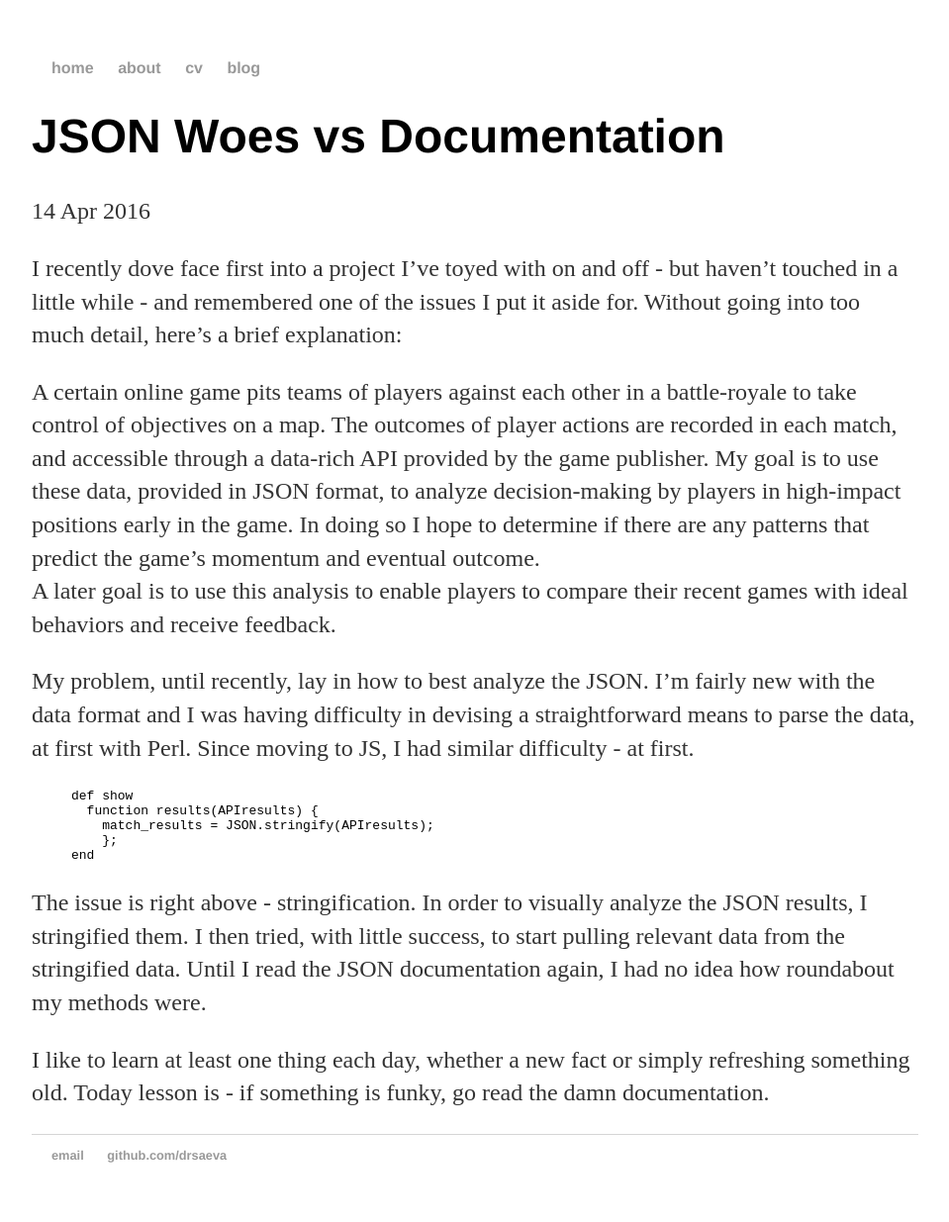
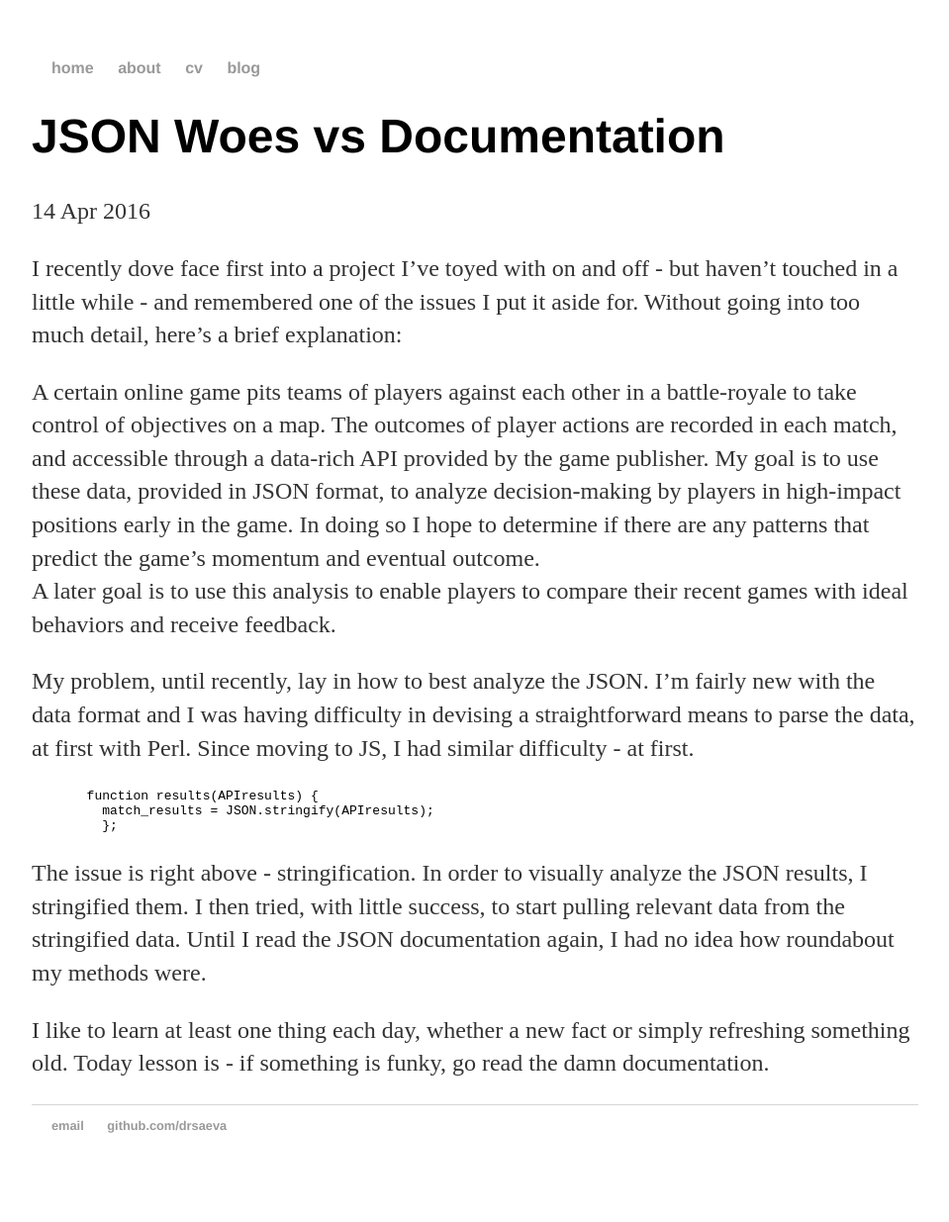
Before and after one commit to drsaeva/drsaeva.github.io, a Jekyll site: the page built from _posts/2016-04-14-JSON-woes.md, in a window 1280 px wide. Shown: the whole page at 99% size, without its empty margins (160-1119 px from the left). Built offline with Jekyll 4.4.1, drawn with Linux system fonts in a browser that asks for light colours; after the commit the page ends 1205 px from its top, so only the background shows below that.

Commit message:
Update 2016-04-14-JSON-woes.md

```diff
--- a/_posts/2016-04-14-JSON-woes.md
+++ b/_posts/2016-04-14-JSON-woes.md
@@ -17,12 +17,10 @@ My problem, until recently, lay in how to best analyze the JSON. I'm fairly new
 difficulty in devising a straightforward means to parse the data, at first with Perl. Since moving to JS, I had similar
 difficulty - at first.
 
-{% highlight javascript %}
-def show
+{% highlight js %}
   function results(APIresults) {
     match_results = JSON.stringify(APIresults);
     };
-end
 {% endhighlight %}
 
 The issue is right above - stringification. In order to visually analyze the JSON results, I stringified them. I then tried,
```
